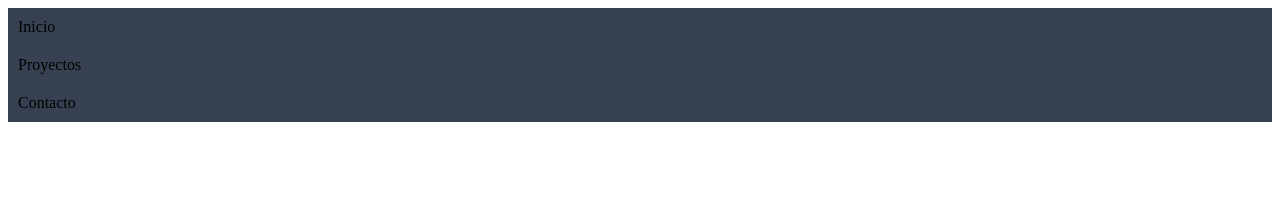
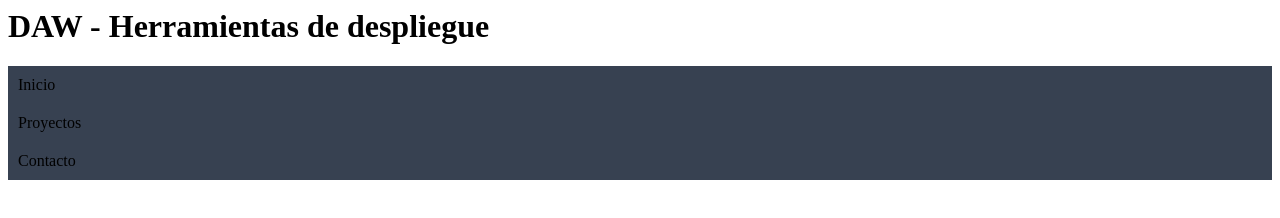
Before and after one commit to Fernando-2711/daw-git-santiago-fernando, a plain HTML site: page index.html in a window 1280 px wide. Drawn offline with Linux system fonts and the light colour scheme.

Commit message:
Modifica titulo desde main

```diff
--- a/index.html
+++ b/index.html
@@ -4,6 +4,7 @@
         <link rel="stylesheet" href="styles.css">
     </head>
     <body>
+        <h1>DAW - Herramientas de despliegue</h1>
         <nav>Inicio</nav>
         <nav>Proyectos</nav>
         <nav>Contacto</nav>
```
